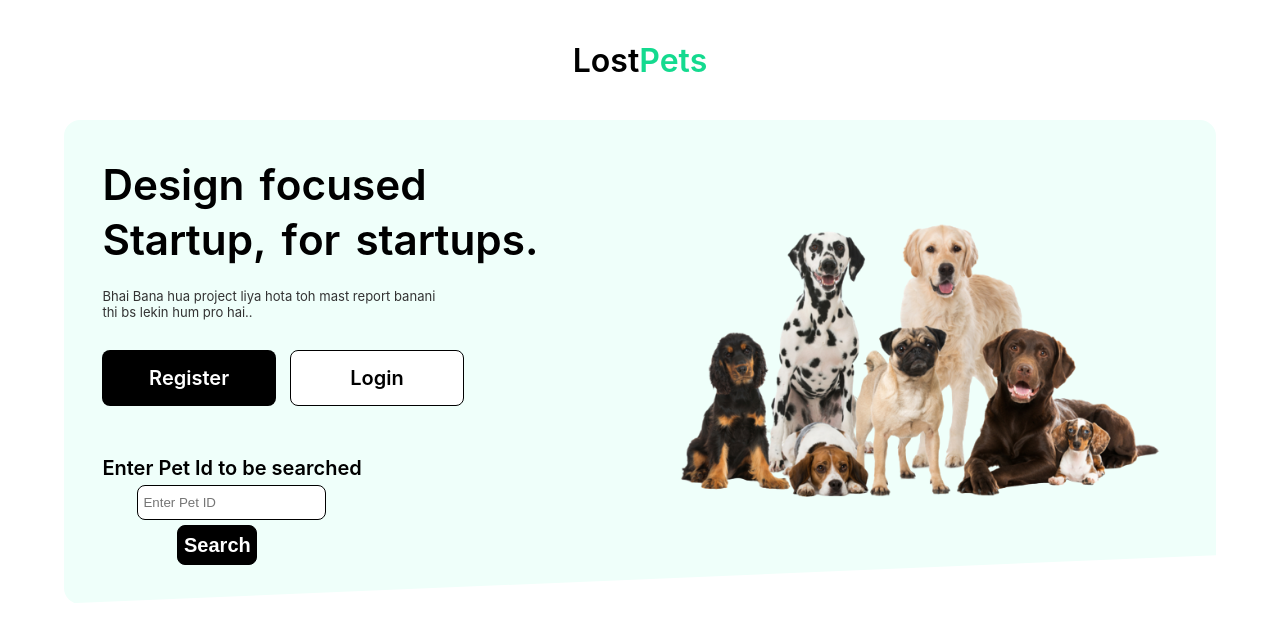
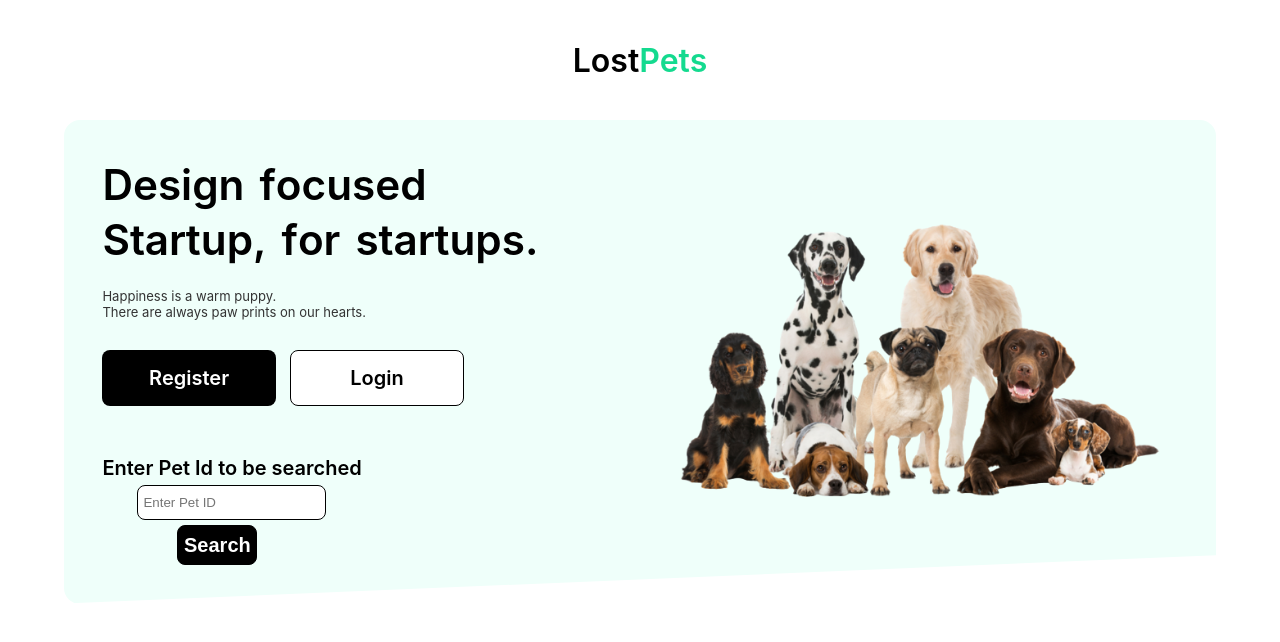
Before and after one commit to kartikeya532001/LostPet, a React (Create React App) app: page / in a window 1280 px wide. Shown: the top 642 px of the page. Built offline with nearby package versions, Linux system fonts and the light colour scheme.

Commit message:
Rotues Added

```diff
--- a/src/App.js
+++ b/src/App.js
@@ -8,6 +8,8 @@ import Footer from "./Footer";
 import ScrollToTop from './ScrollToTop';
 import PetDetails from "./Petdetails";
 import UserDetails from "./Userprofile";
+import UserHome from "./UserHome";
+import DisplayPets from "./DisplayPets";
 
 
 function App() {
@@ -23,6 +25,8 @@ function App() {
       <Route exact path="/petdetails/:p_id" component={PetDetails} />
       <Route exact path="/userprofile" component={UserDetails} />
       <Route exact path="/petregistration" component={PetRegistration} />
+      <Route exact path="/userhome" component={UserHome} />
+      <Route exact path="/displaypets" component={DisplayPets} />
 
       </Switch>
     <Footer />
--- /dev/null
+++ b/src/DisplayPets.jsx
@@ -0,0 +1,17 @@
+import "./Assets/CSS/App.css";
+import { Switch, Route } from "react-router-dom";
+import Nav from "./Nav";
+
+
+
+function DisplayPets() {
+  return (
+    <>
+    <Nav />
+
+    </>
+
+  );
+}
+
+export default DisplayPets;
--- a/src/Home.jsx
+++ b/src/Home.jsx
@@ -177,7 +177,7 @@ function Home() {
                </motion.span>
             </motion.h2>
             <motion.p variants={fadeInUp}>
-              Bhai Bana hua project liya hota toh mast report banani <br />thi bs lekin hum pro hai..<br />
+            Happiness is a warm puppy. <br /> There are always paw prints on our hearts.<br />
             </motion.p>
             <motion.div className='btn_group' variants={stagger}>
               <motion.div className='btn btn_primary' variants={btnGroup} whileHover={{scale:1.05}} whileTap={{scale:0.95}}> <Link to ='/signup' style={{color:'white',textDecoration: 'none'}}>Register</Link>
--- /dev/null
+++ b/src/UserHome.jsx
@@ -0,0 +1,17 @@
+import "./Assets/CSS/App.css";
+import { Switch, Route } from "react-router-dom";
+import Nav from "./Nav";
+
+
+
+function UserHome() {
+  return (
+    <>
+    <Nav />
+
+    </>
+
+  );
+}
+
+export default UserHome;
```
Also changed, not shown: src/Assets/CSS/UserResgister.css (deleted), src/UserResgister.jsx (deleted).
